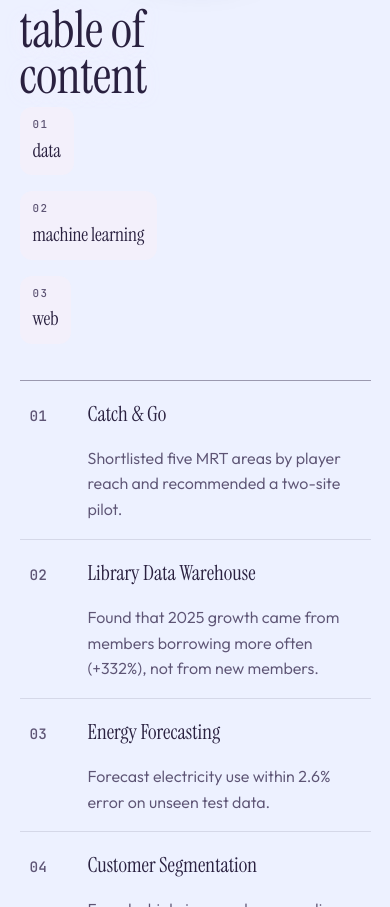
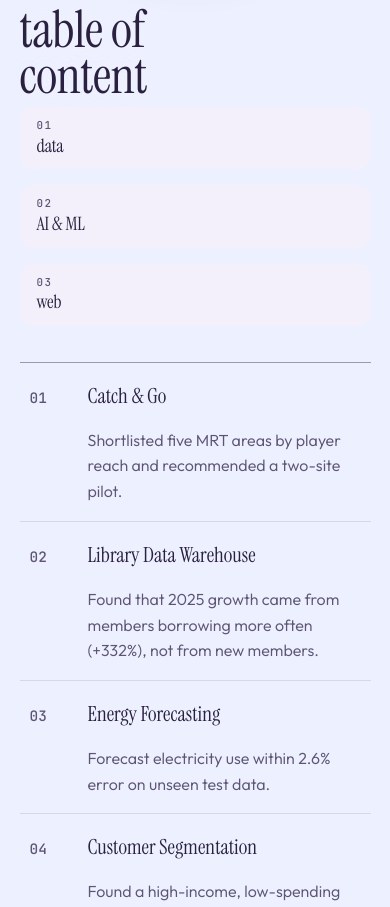
Before and after one commit to SINING-NEO/yueliang-portfolio, a plain HTML site: page index.html in a window 390 px wide. Shown: the part 3347-4254 px from the top of the page. Drawn offline with Linux system fonts and the light colour scheme; a web font is replaced by a local one.

Commit message:
Even out the index orbit labels around the vinyl.
Match padding, alignment, and label length so data / AI & ML / web read as one set.

```diff
--- a/index.html
+++ b/index.html
@@ -270,13 +270,15 @@ html[data-theme="dark"] .disc-grooves{opacity:.55}
 .toc-stage{position:relative;max-width:980px;margin:0 auto 20px;min-height:640px}
 .toc-stage .disc{width:min(560px,70vw);margin:80px auto 0}
 .toc-title{position:absolute;left:50%;top:18px;transform:translateX(-50%);margin:0;text-align:center;font-size:clamp(3.2rem,7.4vw,6.4rem);font-weight:400;letter-spacing:-.01em;line-height:.9;z-index:2;width:min(640px,90vw);text-shadow:0 2px 18px var(--readable)}
-.orbit{position:absolute;z-index:2;text-decoration:none;font-family:var(--display);font-weight:400;font-size:clamp(1.2rem,2.2vw,1.75rem);letter-spacing:-.01em;max-width:11em;padding:8px 12px;border-radius:12px;background:var(--readable);border:1px solid transparent;transition:transform .25s,border-color .25s,background .25s}
-.orbit span{display:block;font-family:var(--mono);font-weight:500;font-size:.68rem;letter-spacing:.14em;margin-bottom:2px;color:var(--muted)}
-.orbit:hover{transform:translateY(-3px);border-color:var(--violet);background:var(--panel)}
-.o1{left:0;top:42%}
-.o2{left:50%;bottom:0;transform:translateX(-50%);text-align:center}
+.orbit{position:absolute;z-index:2;display:flex;flex-direction:column;align-items:center;justify-content:center;gap:5px;min-width:8.5rem;padding:12px 16px;text-align:center;text-decoration:none;font-family:var(--display);font-weight:400;font-size:clamp(1.15rem,2vw,1.55rem);letter-spacing:-.01em;line-height:1.1;border-radius:14px;background:var(--readable);border:1px solid transparent;transition:transform .25s,border-color .25s,background .25s}
+.orbit span{display:block;margin:0;font-family:var(--mono);font-weight:500;font-size:.68rem;letter-spacing:.14em;line-height:1;color:var(--muted)}
+.orbit:hover{border-color:var(--violet);background:var(--panel)}
+.o1{left:0;top:50%;transform:translateY(-50%)}
+.o1:hover{transform:translateY(calc(-50% - 3px))}
+.o2{left:50%;bottom:8px;transform:translateX(-50%)}
 .o2:hover{transform:translateX(-50%) translateY(-3px)}
-.o3{right:0;top:46%;text-align:right}
+.o3{right:0;top:50%;transform:translateY(-50%)}
+.o3:hover{transform:translateY(calc(-50% - 3px))}
 .toc-list{max-width:980px;margin:28px auto 0;border-top:1px solid var(--line-strong)}
 .toc-list a{display:grid;grid-template-columns:64px minmax(0,1.1fr) minmax(0,1.6fr);gap:16px;align-items:baseline;padding:16px 10px;border-bottom:1px solid var(--line);text-decoration:none;transition:background .25s,color .25s,padding-left .25s}
 .toc-list a:hover,.toc-list a:focus-visible{background:var(--hover-fill);color:var(--hover-ink);padding-left:18px}
@@ -406,8 +408,7 @@ html[data-theme="dark"] .disc-grooves{opacity:.55}
   .who .bio{background:transparent;padding:0;border:0}
   .who .bio.big{padding:0}
   .toc-stage{min-height:520px}
-  .o1{left:0;top:38%}
-  .o3{right:0;top:38%}
+  .o1,.o3{top:50%}
   .thanks-copy{grid-template-columns:1fr 1fr}
   .thanks-seal{width:clamp(210px,40vw,280px)}
 }
@@ -439,8 +440,8 @@ html[data-theme="dark"] .disc-grooves{opacity:.55}
   .chips{grid-column:1 / -1}
   .case-body{grid-template-columns:1fr}
   .stats,.figs-mini{grid-template-columns:1fr}
-  .orbit{position:static;display:block;text-align:left;margin:8px 0}
-  .o2,.o2:hover{transform:none}
+  .orbit{position:static;display:flex;margin:8px 0;transform:none;min-width:0;width:100%;align-items:flex-start;text-align:left}
+  .o1:hover,.o2:hover,.o3:hover{transform:none}
   .toc-stage{min-height:0;display:flex;flex-direction:column;align-items:flex-start}
   .toc-stage .disc{order:-1;width:min(280px,70vw);margin:10px auto 16px}
   .disc-hint{display:none}
@@ -595,7 +596,7 @@ html[data-theme="dark"] .disc-grooves{opacity:.55}
       </div>
     </div>
     <a class="orbit o1" href="#cat-data"><span>01</span>data</a>
-    <a class="orbit o2" href="#cat-ai"><span>02</span>machine learning</a>
+    <a class="orbit o2" href="#cat-ai"><span>02</span>AI &amp; ML</a>
     <a class="orbit o3" href="#cat-web"><span>03</span>web</a>
   </div>
   <nav class="toc-list" id="toc-list" aria-label="Projects"></nav>
```
